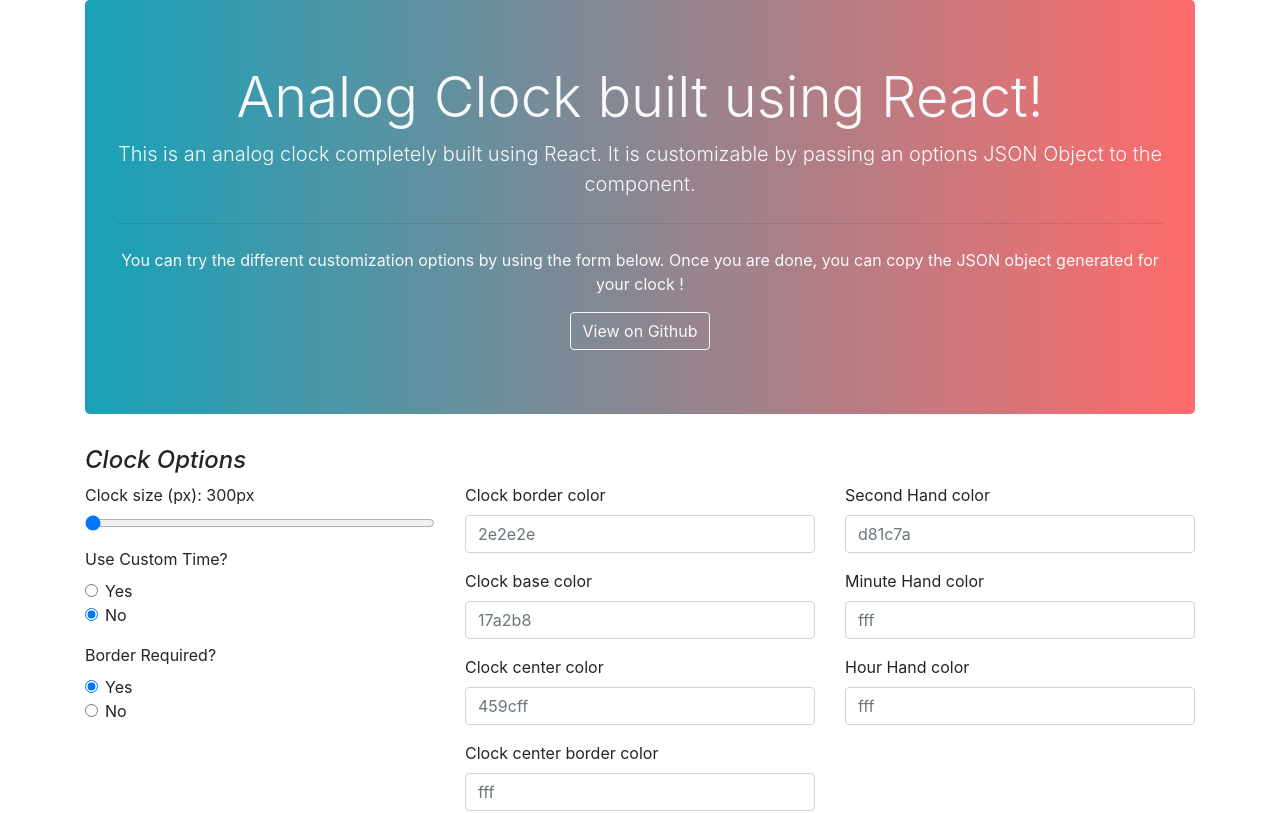
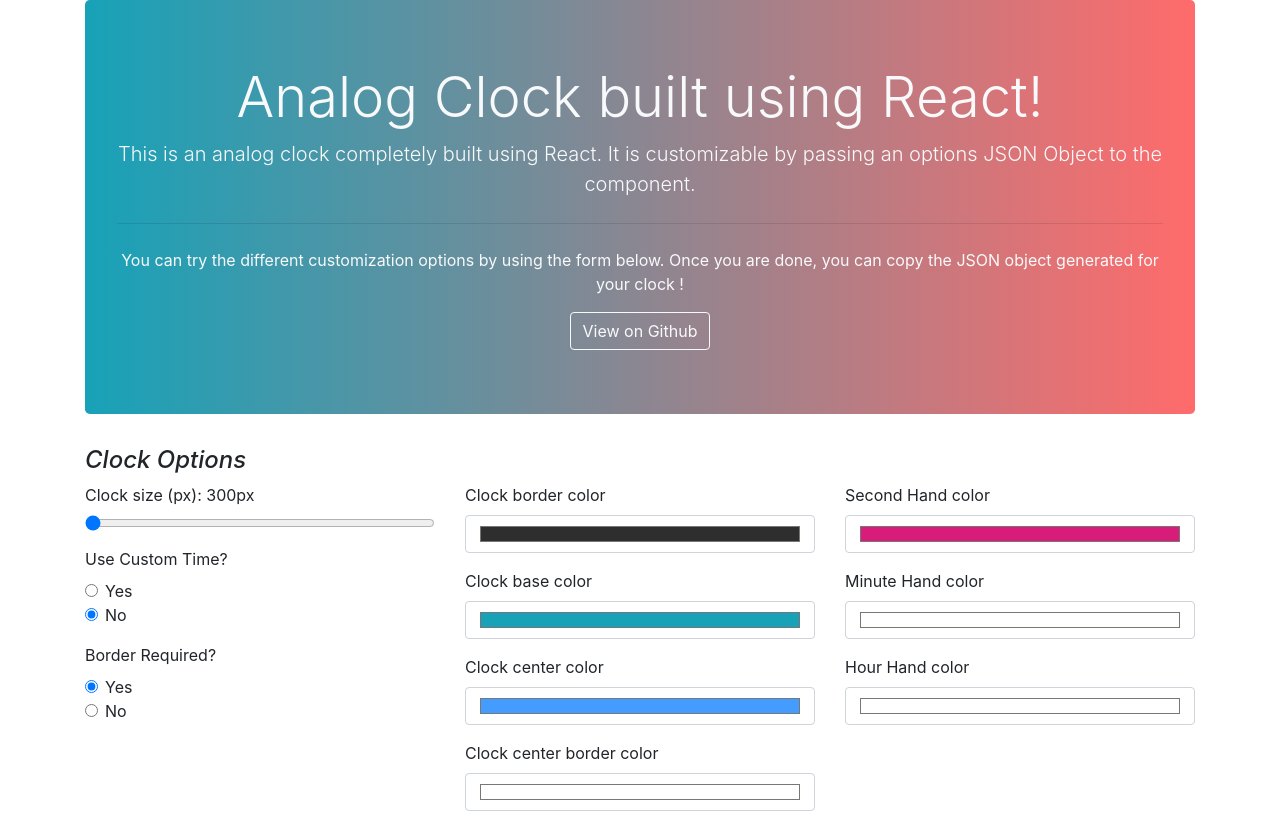
Before and after one commit to vishnuramana/analogclock, a React (Create React App) app: page / in a window 1280 px wide. Shown: the top 813 px of the page. Built offline with nearby package versions, Linux system fonts and the light colour scheme; the HTML template or start-up script is replaced by a standard one.

Commit message:
added color picker for input

```diff
--- a/src/App.js
+++ b/src/App.js
@@ -16,11 +16,11 @@ class App extends Component {
         borderColor: "#2e2e2e",
         baseColor: "#17a2b8",
         centerColor: "#459cff",
-        centerBorderColor: "#fff",
+        centerBorderColor: "#ffffff",
         handColors: {
           second: "#d81c7a",
-          minute: "#fff",
-          hour: "#fff"
+          minute: "#ffffff",
+          hour: "#ffffff"
         },
       }
     };
--- a/src/Form.js
+++ b/src/Form.js
@@ -28,13 +28,13 @@ class Form extends Component {
 
     setColor = (event) => {
         event.preventDefault();
-        this.setState({ options: { ...this.state.options, [event.target.name]: '#' + event.target.value } })
+        this.setState({ options: { ...this.state.options, [event.target.name]: event.target.value } })
     }
 
     setHandColor = (event) => {
         event.preventDefault();
         let handColors = { ...this.state.options.handColors };
-        handColors[event.target.name] = '#' + event.target.value;
+        handColors[event.target.name] = event.target.value;
         this.setState({ options: { ...this.state.options, handColors } });
     }
 
@@ -68,10 +68,10 @@ class Form extends Component {
         return colorCode;
     }
 
-
     render() {
         return (
             <form className="col-12 form">
+                {console.log( this.state.options.borderColor)}
                 <div className="row col-12">
                     <h4><i>Clock Options</i></h4>
                 </div>
@@ -107,33 +107,33 @@ class Form extends Component {
                     <div className="col-4">
                         <div className="form-group">
                             <label htmlFor="clock-border-color">Clock border color</label>
-                            <input type="input" name="borderColor" className="form-control" id="clock-border-color" maxLength="6" placeholder="2e2e2e" onChange={this.setColor} />
+                            <input type="color"  name="borderColor" className="form-control" id="clock-border-color" maxLength="6" placeholder="2e2e2e" onChange={this.setColor} value={this.state.options.borderColor} />
                         </div>
                         <div className="form-group">
                             <label htmlFor="clock-base-color">Clock base color</label>
-                            <input type="input" name="baseColor" className="form-control" id="clock-base-color" maxLength="6" placeholder="17a2b8" onChange={this.setColor} />
+                            <input type="color" name="baseColor" className="form-control" id="clock-base-color" maxLength="6" placeholder="17a2b8" onChange={this.setColor}  value={this.state.options.baseColor}/>
                         </div>
                         <div className="form-group">
                             <label htmlFor="clock-center-color">Clock center color</label>
-                            <input type="input" name="centerColor" className="form-control" id="clock-center-color" maxLength="6" placeholder="459cff" onChange={this.setColor} />
+                            <input type="color" name="centerColor" className="form-control" id="clock-center-color" maxLength="6" placeholder="459cff" onChange={this.setColor} value={this.state.options.centerColor}/>
                         </div>
                         <div className="form-group">
                             <label htmlFor="clock-center-border-color">Clock center border color</label>
-                            <input type="input" name="centerBorderColor" className="form-control" id="clock-center-border-color" maxLength="6" placeholder="fff" onChange={this.setColor} ></input>
+                            <input type="color" name="centerBorderColor" className="form-control" id="clock-center-border-color" maxLength="6" placeholder="fff" onChange={this.setColor} value={this.state.options.centerBorderColor}></input>
                         </div>
                     </div>
                     <div className="col-4">
                         <div className="form-group">
                             <label htmlFor="second-hand-color">Second Hand color</label>
-                            <input type="input" name="second" className="form-control" id="second-hand-color" maxLength="6" placeholder="d81c7a" onChange={this.setHandColor} />
+                            <input type="color" name="second" className="form-control" id="second-hand-color" maxLength="6" placeholder="d81c7a" onChange={this.setHandColor} value={this.state.options.handColors.second}/>
                         </div>
                         <div className="form-group">
                             <label htmlFor="minute-hand-color">Minute Hand color</label>
-                            <input type="input" name="minute" className="form-control" id="minute-hand-color" maxLength="6" placeholder="fff" onChange={this.setHandColor} />
+                            <input type="color" name="minute" className="form-control" id="minute-hand-color" maxLength="6" placeholder="fff" onChange={this.setHandColor} value={this.state.options.handColors.minute}/>
                         </div>
                         <div className="form-group">
                             <label htmlFor="hour-hand-color">Hour Hand color</label>
-                            <input type="input" name="hour" className="form-control" id="hour-hand-color" maxLength="6" placeholder="fff" onChange={this.setHandColor} />
+                            <input type="color" name="hour" className="form-control" id="hour-hand-color" maxLength="6" placeholder="fff" onChange={this.setHandColor} value={this.state.options.handColors.hour}/>
                         </div>
                     </div>
                 </div>
```
